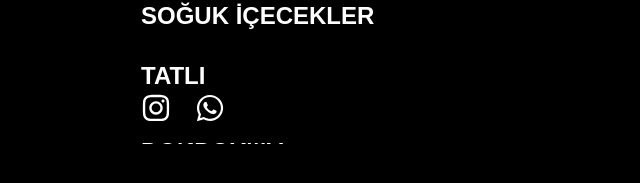
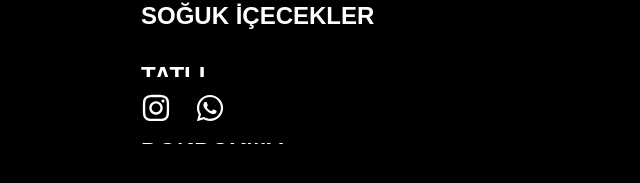
Before and after one commit to mustafakaracuha/SweetBite-qrmenu, a React (Vite) app: page /menu in a window 1280 px wide. Shown: the part 657-840 px from the top of the page, without its empty margins (319-959 px from the left). Built offline with nearby package versions, Linux system fonts and the light colour scheme; some icons are missing; a web font is replaced by a local one.

Commit message:
update footer

```diff
--- a/src/pages/Menu/Footer/index.jsx
+++ b/src/pages/Menu/Footer/index.jsx
@@ -12,7 +12,7 @@ function index() {
 
     return (
         <div>
-            <div className="fixed flex w-full bg-black bottom-0 pb-5">
+            <div className="fixed flex w-full bg-black bottom-0 pb-5 pt-4">
                 <a href="https://www.instagram.com/begonyalounge/" target="_blank" rel="noopener noreferrer">
                     <FaInstagram className="text-3xl text-white mx-2 cursor-pointer" />
                 </a>
```
